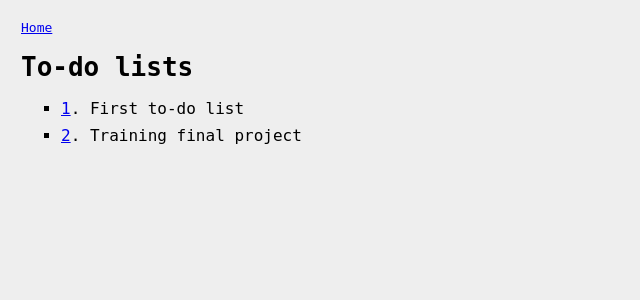
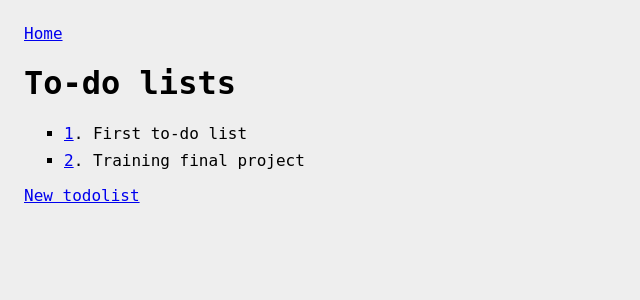
Before and after one commit to axellev/to-do-list, a Flask app: page / in a window 1280 px wide. Shown: the top 300 px of the page, without its empty margins (0-640 px from the left). Run offline with Flask 2, Linux system fonts and the light colour scheme; data comes from the database, SQL or seed files in the repository.

Commit message:
Move style.css into its own directory.

```diff
--- a/static/style.css
+++ b/static/css/style.css
@@ -1,6 +1,7 @@
 body {
 
     font-family: monospace;
+    font-size: large;
     margin-top: 1em;
     margin-bottom: 0.5em;
     padding-top: 0.5em;
--- a/templates/item.html
+++ b/templates/item.html
@@ -3,11 +3,11 @@
 <head>
     <meta charset="UTF-8">
     <meta name="viewport" content="width=device-width, initial-scale=1.0">
-    <link rel="stylesheet" href="style.css">
+    <link rel="stylesheet" href="/static/css/style.css">
     <title>To-Do List</title>
 </head>
 <a href="/">Home</a>
-<h1>Voici un item</h1>
+<h1>Item of your list</h1>
 <ul>
 <li><a href="/item/{{ item['id'] }}">{{ item['id'] }}</a>. {{ item['description'] }}</li>
 </ul>
--- a/templates/listtodolists.html
+++ b/templates/listtodolists.html
@@ -3,7 +3,7 @@
 <head>
     <meta charset="UTF-8">
     <meta name="viewport" content="width=device-width, initial-scale=1.0">
-    <link rel="stylesheet" href="style.css">
+    <link rel="stylesheet" href="/static/css/style.css">
     <title>To-Do List</title>
 </head>
 <body>
@@ -14,5 +14,6 @@
 <li><a href="/todolist/{{ todolist['id'] }}">{{ todolist['id'] }}</a>. {{ todolist['title'] }}</li>
 {% endfor -%}
 </ul>
+<a href="/new">New todolist</a>
 </body>
 </html>
--- a/templates/newItem.html
+++ b/templates/newItem.html
@@ -3,7 +3,7 @@
 <head>
     <meta charset="UTF-8">
     <meta name="viewport" content="width=device-width, initial-scale=1.0">
-    <link rel="stylesheet" href="style.css">
+    <link rel="stylesheet" href="/static/css/form.css">
 </head>
 <body>
 <a href="/">Home</a>
@@ -13,3 +13,5 @@
   <input type="text" name="description" id="description" required><br>
   <button type="submit">Create</button>
 </form>
+</body>
+</html>
--- a/templates/todolist.html
+++ b/templates/todolist.html
@@ -3,12 +3,15 @@
 <head>
     <meta charset="UTF-8">
     <meta name="viewport" content="width=device-width, initial-scale=1.0">
-    <link rel="stylesheet" href="/static/style.css">
+    <link rel="stylesheet" href="/static/css/style.css">
     <title>To-Do List</title>
 </head>
 <body>
 <a href="/">Home</a>
 <h2>{{ title }}</h2>
+{% if not items %}
+<p>This todolist is empty.</p>
+{% endif %}
 <ul>
 {% for item in items -%}
 <li><a href="/item/{{ item['id'] }}">{{ item['id'] }}</a>. {{ item['description'] }}</li>
```
